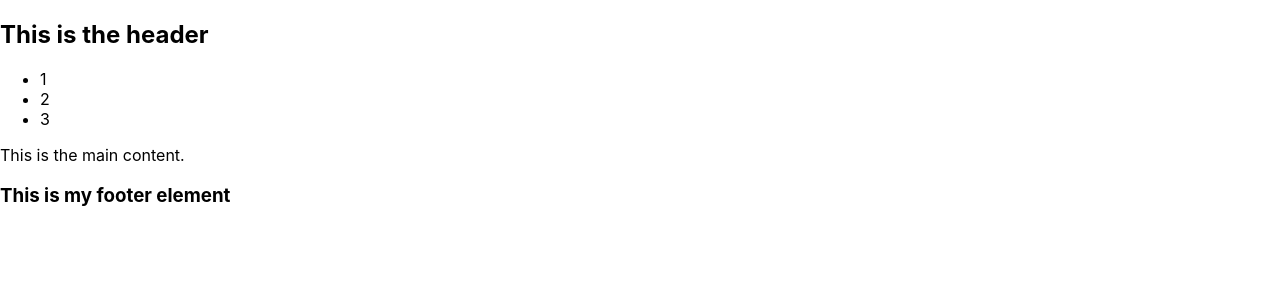
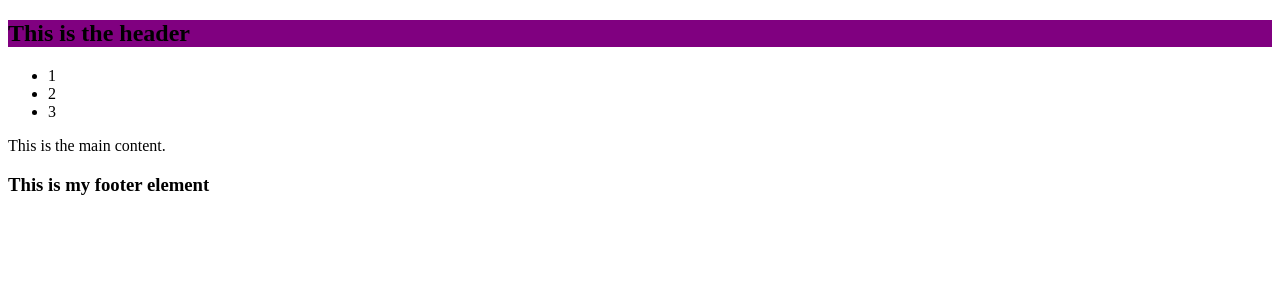
Before and after one commit to Moninar/React, a React (Create React App) app in the folder my-app/: page / in a window 1280 px wide. Shown: the top 300 px of the page. Built offline with nearby package versions, Linux system fonts and the light colour scheme.

Commit message:
set up className

```diff
--- a/my-app/src/components/Header.js
+++ b/my-app/src/components/Header.js
@@ -3,7 +3,7 @@ import React from "react"
 function Header() {
     return (
         <nav>
-            <h1>This is the header</h1>
+            <h1 className="navheader">This is the header</h1>
             <ul>
                 <li>1</li>
                 <li>2</li>
--- /dev/null
+++ b/my-app/src/components/style.css
@@ -0,0 +1,3 @@
+.navheader {
+    background-color: purple;
+}
--- a/my-app/src/index.js
+++ b/my-app/src/index.js
@@ -1,7 +1,8 @@
 import React from 'react';
 import ReactDOM from 'react-dom';
-import './index.css';
+// import './index.css';
 // import App from './App';
+import "./components/style.css";
 import * as serviceWorker from './serviceWorker';
 
 import App from "./components/App";
```
